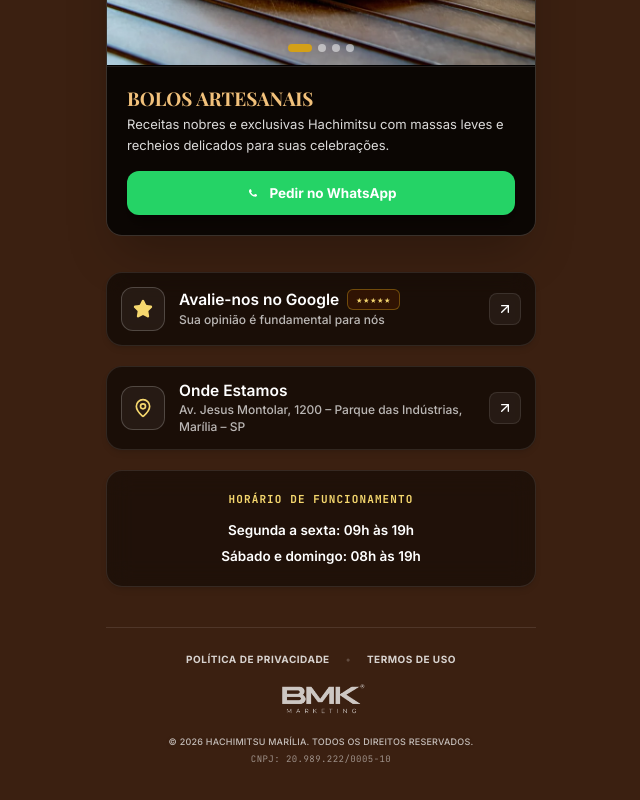
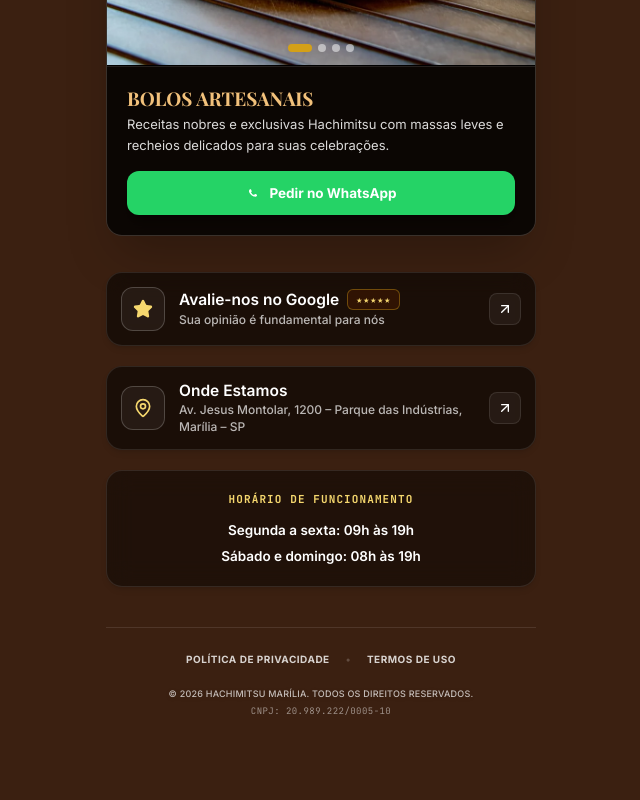
Before and after one commit to gerentebihmark-hub/blink-hachi-marilia, a React (Vite) app: page / in a window 1280 px wide. Shown: the part 1430-2230 px from the top of the page, without its empty margins (319-959 px from the left). Built offline with nearby package versions, Linux system fonts and the light colour scheme; a web font is replaced by a local one.

Commit message:
chore(footer): remove BMK logo from footer

```diff
--- a/src/App.tsx
+++ b/src/App.tsx
@@ -17,7 +17,6 @@ import { LinkItem, RestaurantInfo } from './types';
 // Assets locais da pasta public (compatível com base path /blinkmarilia/)
 const BASE_URL = import.meta.env.BASE_URL;
 const logoHachimitsu = `${BASE_URL}logo.png?v=3`;
-const logoRodapeBmk = `${BASE_URL}logo-branca-bmk.png`;
 
 /* ═══════════════════════════════════════════════════════
  * BLINK — Hachimitsu (Unidade Marília)
@@ -575,23 +574,6 @@ const CardapioGourmetIcon: React.FC<{ className?: string }> = ({ className = "h-
             </a>
           </div>
 
-          <div className="flex flex-col items-center">
-            <a
-              href="https://bmkdigital.com.br"
-              target="_blank"
-              rel="noopener noreferrer"
-              title="BMK Agência"
-              className="inline-flex items-center justify-center opacity-75 hover:opacity-100 transition-opacity duration-300"
-            >
-              <img
-                src={logoRodapeBmk}
-                alt="BMK Agência"
-                className="h-8 w-auto object-contain"
-                loading="lazy"
-              />
-            </a>
-          </div>
-
           <div className="flex flex-col items-center gap-1">
             <p className="text-[9px] text-white/70 font-medium tracking-wide uppercase drop-shadow-sm mt-1">
               © {new Date().getFullYear()} Hachimitsu Marília. Todos os direitos reservados.
```
